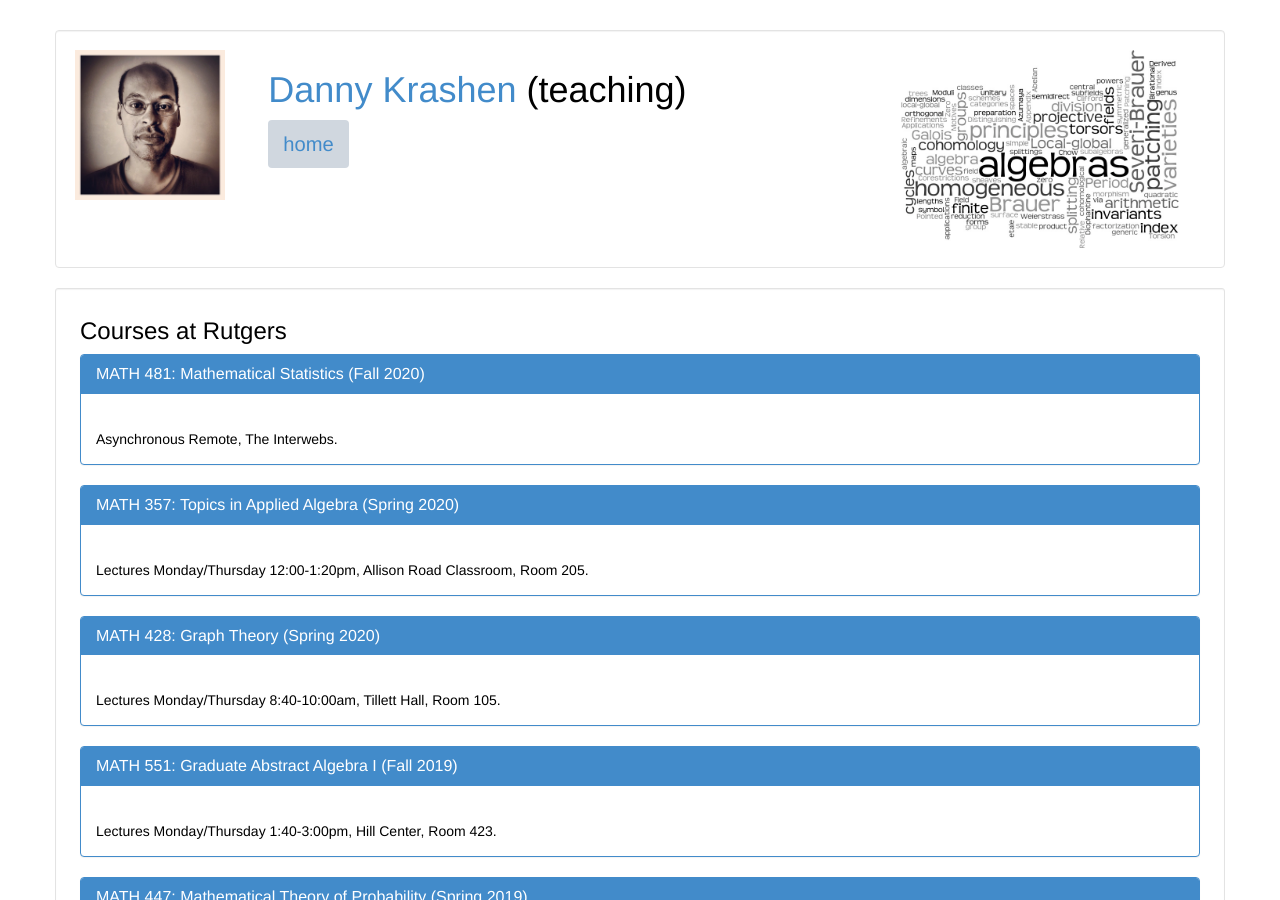
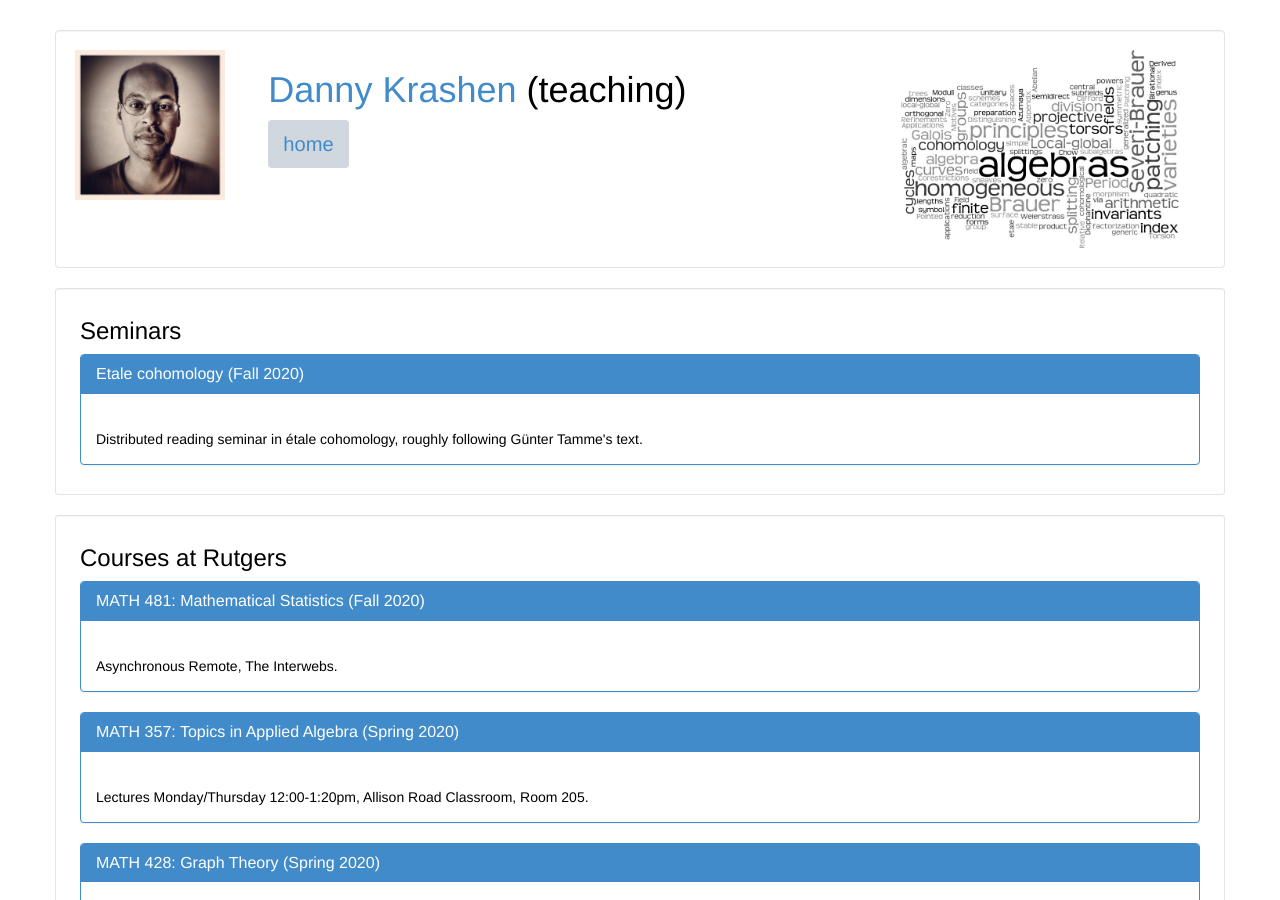
Before and after one commit to dkrashen/dkrashen.github.io, a Jekyll site: the page built from teaching.html, in a window 1280 px wide and 900 px high. Built offline with Jekyll 4.4.1, drawn with Linux system fonts in a browser that asks for light colours.

Commit message:
add etale seminar

```diff
--- /dev/null
+++ b/_data/seminars.yml
@@ -0,0 +1,6 @@
+---
+
+  - title: "Etale cohomology"
+    url: "http://dkrashen.github.io/etale/"
+    semester: "Fall 2020"
+    description: "Distributed reading seminar in étale cohomology, roughly following Günter Tamme's text."
--- a/teaching.html
+++ b/teaching.html
@@ -6,6 +6,14 @@ title: teaching
 <div class="navigation" active_link="teaching_link">
 </div>
 
+<div class="row well well-sm">
+	<div class="col-md-12">
+		<h3> Seminars </h3>
+  			{% for s in site.data.seminars %}
+				{% include course.html c=s %}
+  			{% endfor %}
+	</div>
+</div>
 <div class="row well well-sm">
 	<div class="col-md-12">
 		<h3> Courses at Rutgers </h3>
```
